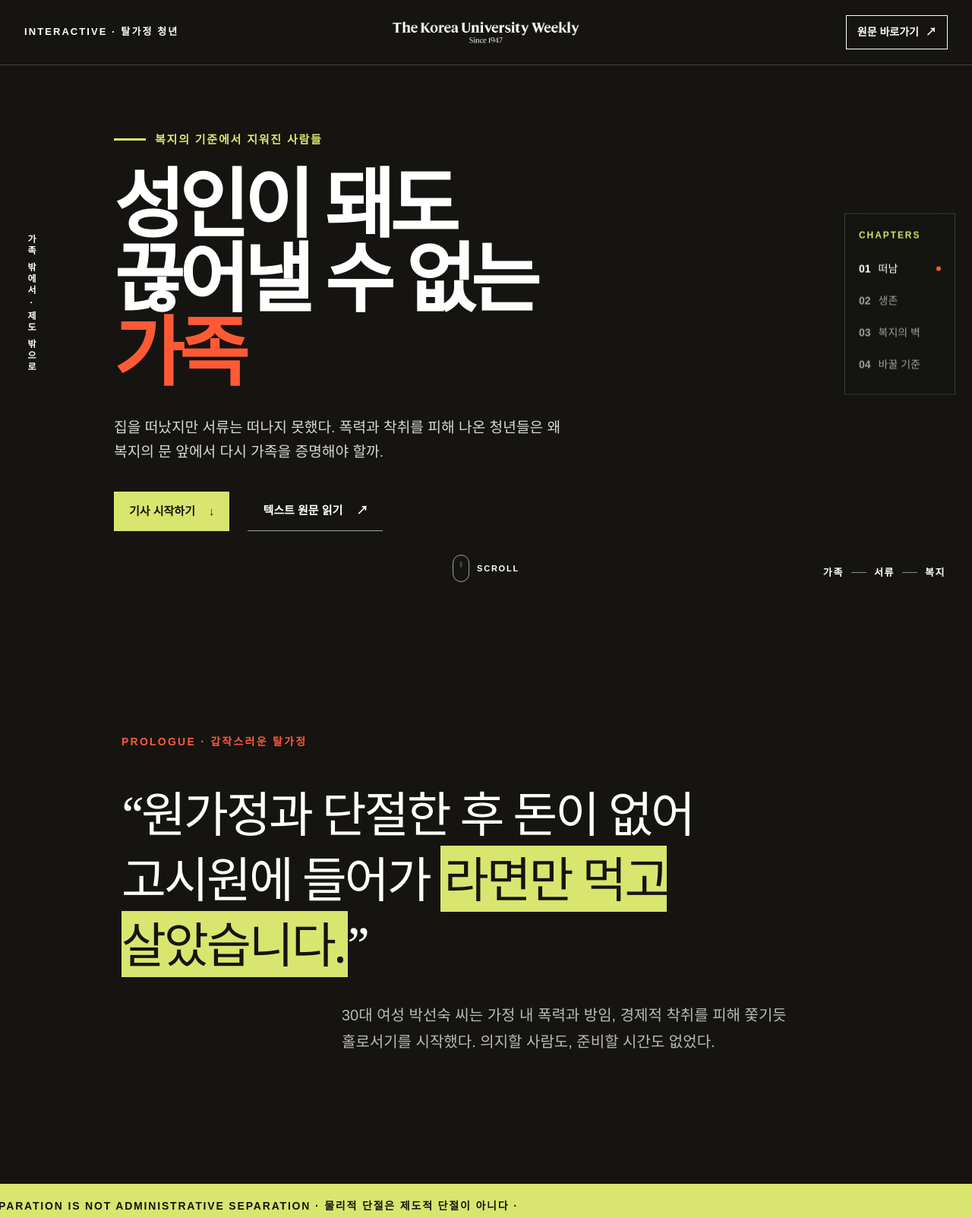
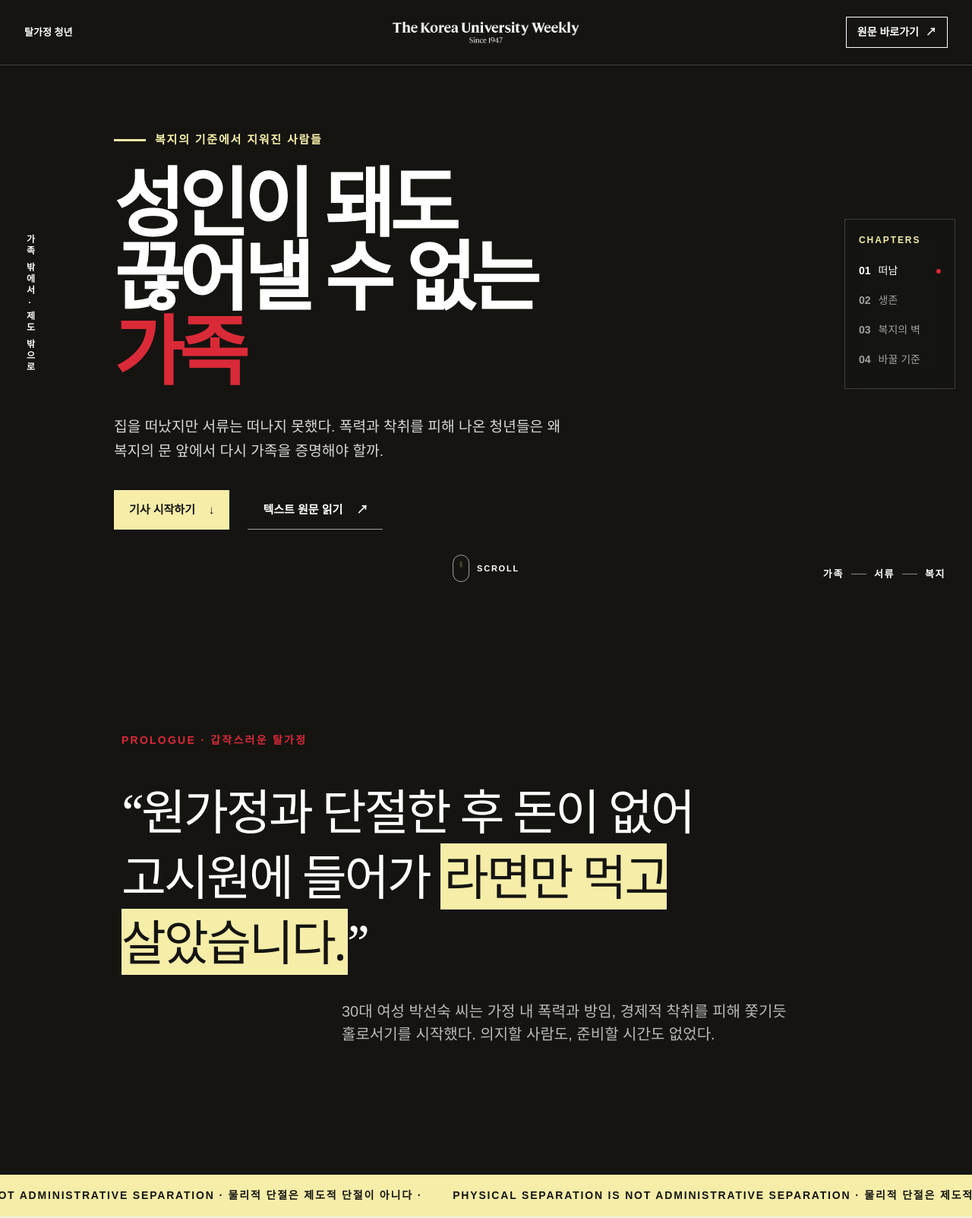
Before and after one commit to CHEEZ-BURGER/outside-family-frame, a plain HTML site: page index.html in a window 1280 px wide. Shown: the top 1603 px of the page at 76% size. Drawn offline with Linux system fonts and the light colour scheme; a web font is replaced by a local one.

Commit message:
Add files via upload

```diff
--- a/css/style.css
+++ b/css/style.css
@@ -1,7 +1,7 @@
 @font-face {
   font-family: "Pretendard";
   src: url("../fonts/PretendardVariable.woff2") format("woff2");
-  font-weight: 100 900;
+  font-weight: 100 600;
   font-style: normal;
   font-display: swap;
 }
@@ -10,10 +10,10 @@
   --ink: #151411;
   --paper: #f3f0e7;
   --paper-deep: #e6e0d3;
-  --signal: #ff5a36;
-  --signal-deep: #d83d20;
+  --signal: #da2a38;
+  --signal-deep: #991a25;
   --blue: #9eb7c6;
-  --acid: #d8e66f;
+  --acid: #f5eda8;
   --line: rgba(21, 20, 17, 0.2);
   --page: min(1180px, calc(100vw - 64px));
   --hero-shift: 0px;
@@ -29,7 +29,7 @@ body {
   background: var(--paper);
   font-family: "Pretendard", sans-serif;
   font-size: 18px;
-  line-height: 1.72;
+  line-height: 1.5;
   word-break: keep-all;
   overflow-x: hidden;
 }
@@ -57,7 +57,7 @@ img { display: block; max-width: 100%; }
 .news-logo { position: absolute; left: 50%; top: 50%; display: block; width: 250px; height: 48px; overflow: hidden; transform: translate(-50%,-50%); }
 .news-logo img { width: 100%; height: 100%; object-fit: contain; filter: invert(1); transition: filter .35s; }
 .site-header.is-scrolled .news-logo img { filter: none; }
-.series-name { margin: 0; font-size: 13px; font-weight: 800; letter-spacing: .16em; }
+.series-name { margin: 0; font-size: 13px; font-weight: 800;; }
 .header-actions { margin-left: auto; display: flex; align-items: center; gap: 20px; }
 .source-link { display: inline-flex; align-items: center; gap: 9px; padding: 9px 14px; border: 1px solid currentColor; font-size: 14px; font-weight: 800; text-decoration: none; transition: color .2s, background .2s; }
 .source-link:hover, .source-link:focus-visible { color: var(--ink); background: var(--acid); }
@@ -96,7 +96,8 @@ img { display: block; max-width: 100%; }
 .prologue mark { color: var(--ink); background: var(--acid); padding: 0 .08em; }
 .prologue-inner > p:last-child { max-width: 670px; margin-left: auto; color: rgba(255,255,255,.7); font-size: 20px; }
 .moving-line { overflow: hidden; padding: 17px 0; color: var(--ink); background: var(--acid); font-size: 14px; font-weight: 900; letter-spacing: .13em; white-space: nowrap; }
-.moving-line div { width: max-content; animation: marquee 24s linear infinite; }
+.moving-line div { display: flex; width: max-content; min-width: 100%; animation: marquee 24s linear infinite; }
+.moving-line div span { display: inline-block; flex: 0 0 auto; padding-right: 2.5rem; }
 
 .chapter { padding: 150px 0; }
 .chapter-heading { display: grid; grid-template-columns: 210px 1.5fr 1fr; gap: 40px; align-items: end; margin-bottom: 100px; }
@@ -194,7 +195,7 @@ input[type="range"] { width: 100%; accent-color: var(--ink); cursor: grab; }
 button:focus-visible, a:focus-visible, input:focus-visible { outline: 3px solid var(--acid); outline-offset: 4px; }
 
 @keyframes scrollDot { 0% { opacity: 0; transform: translate(-50%,0); } 40% { opacity: 1; } 100% { opacity: 0; transform: translate(-50%,13px); } }
-@keyframes marquee { to { transform: translateX(-50%); } }
+@keyframes marquee { from { transform: translateX(0); } to { transform: translateX(-50%); } }
 @keyframes cardSwap { 0% { opacity: .2; transform: translateX(20px); } 100% { opacity: 1; transform: translateX(0); } }
 @keyframes statFlash { 45% { color: var(--acid); transform: scale(1.18); } }
 
--- a/index.html
+++ b/index.html
@@ -12,7 +12,7 @@
     <meta property="og:description" content="복지 사각지대에 놓인 탈가정 청년" />
     <meta property="og:type" content="article" />
     <meta property="og:image" content="img/og.png" />
-    <title>성인이 돼도 끊어낼 수 없는 가족 | 고려대학교 고대신문</title>
+    <title>성인이 돼도 끊어낼 수 없는 가족 | 고대신문</title>
     <link rel="stylesheet" href="css/style.css" />
     <script src="js/script.js" defer></script>
   </head>
@@ -30,7 +30,7 @@
       >
         <img src="img/kunews-logo.png" alt="고대신문" />
       </a>
-      <p class="series-name">INTERACTIVE · 탈가정 청년</p>
+      <p class="series-name">탈가정 청년</p>
       <div class="header-actions">
         <a
           class="source-link"
@@ -97,7 +97,10 @@
       </section>
 
       <div class="moving-line" aria-hidden="true">
-        <div>PHYSICAL SEPARATION IS NOT ADMINISTRATIVE SEPARATION · 물리적 단절은 제도적 단절이 아니다 ·</div>
+        <div>
+          <span>PHYSICAL SEPARATION IS NOT ADMINISTRATIVE SEPARATION · 물리적 단절은 제도적 단절이 아니다 ·</span>
+          <span>PHYSICAL SEPARATION IS NOT ADMINISTRATIVE SEPARATION · 물리적 단절은 제도적 단절이 아니다 ·</span>
+        </div>
       </div>
 
       <section class="chapter chapter-leave" id="leave" data-section="leave">
@@ -143,7 +146,7 @@
 
         <section class="interaction compare-block page-width" aria-labelledby="compareTitle" data-reveal>
           <div class="interaction-title">
-            <span>INTERACTION 01</span>
+            <span>01</span>
             <div>
               <h3 id="compareTitle">독립과 탈가정, 같은 출발일까요?</h3>
               <p>두 단어를 눌러 출발 조건의 차이를 확인해 보세요.</p>
@@ -196,7 +199,7 @@
 
         <section class="interaction survival-sim page-width" aria-labelledby="resourceTitle" data-reveal>
           <div class="interaction-title light">
-            <span>MINI GAME 02</span>
+            <span>02</span>
             <div>
               <h3 id="resourceTitle">집을 나온 뒤, 72시간</h3>
               <p>다가오는 사건에 선택으로 대응하세요. 모든 것을 지킬 수는 없습니다.</p>
@@ -252,7 +255,7 @@
 
         <section class="interaction gate-simulator page-width" aria-labelledby="gateTitle" data-reveal>
           <div class="interaction-title">
-            <span>SLIDER 03</span>
+            <span>03</span>
             <div>
               <h3 id="gateTitle">복지의 문 앞에서</h3>
               <p>나이 슬라이더와 조건을 움직여 제도의 문턱이 어떻게 달라지는지 확인하세요.</p>
@@ -331,7 +334,7 @@
 
         <section class="interaction region-test page-width" aria-labelledby="regionTitle" data-reveal>
           <div class="interaction-title">
-            <span>INTERACTION 04</span>
+            <span>04</span>
             <div>
               <h3 id="regionTitle">같은 서류, 다른 결과</h3>
               <p>동일한 가상 신청서를 세 지역에 제출해 보세요.</p>
@@ -370,7 +373,7 @@
 
         <section class="interaction policy-picker page-width" aria-labelledby="policyTitle" data-reveal>
           <div class="interaction-title light">
-            <span>INTERACTION 05</span>
+            <span>05</span>
             <div>
               <h3 id="policyTitle">가장 먼저 바꿔야 할 기준은?</h3>
               <p>하나를 선택해 어떤 변화를 만들 수 있는지 확인하세요.</p>
@@ -424,7 +427,7 @@
         <div><span>원문 글</span><strong>임승아 기자</strong></div>
         <div><span>원문 인포그래픽</span><strong>송민경 미디어부장</strong></div>
         <div><span>원문 일러스트</span><strong>전종현 전문기자</strong></div>
-        <div><span>웹 시각물</span><strong>생성형 일러스트</strong></div>
+        <div><span>인터랙티브</span><strong>김성우 기자</strong></div>
         <button type="button" data-target="top">맨 위로 ↑</button>
       </div>
     </footer>
```
